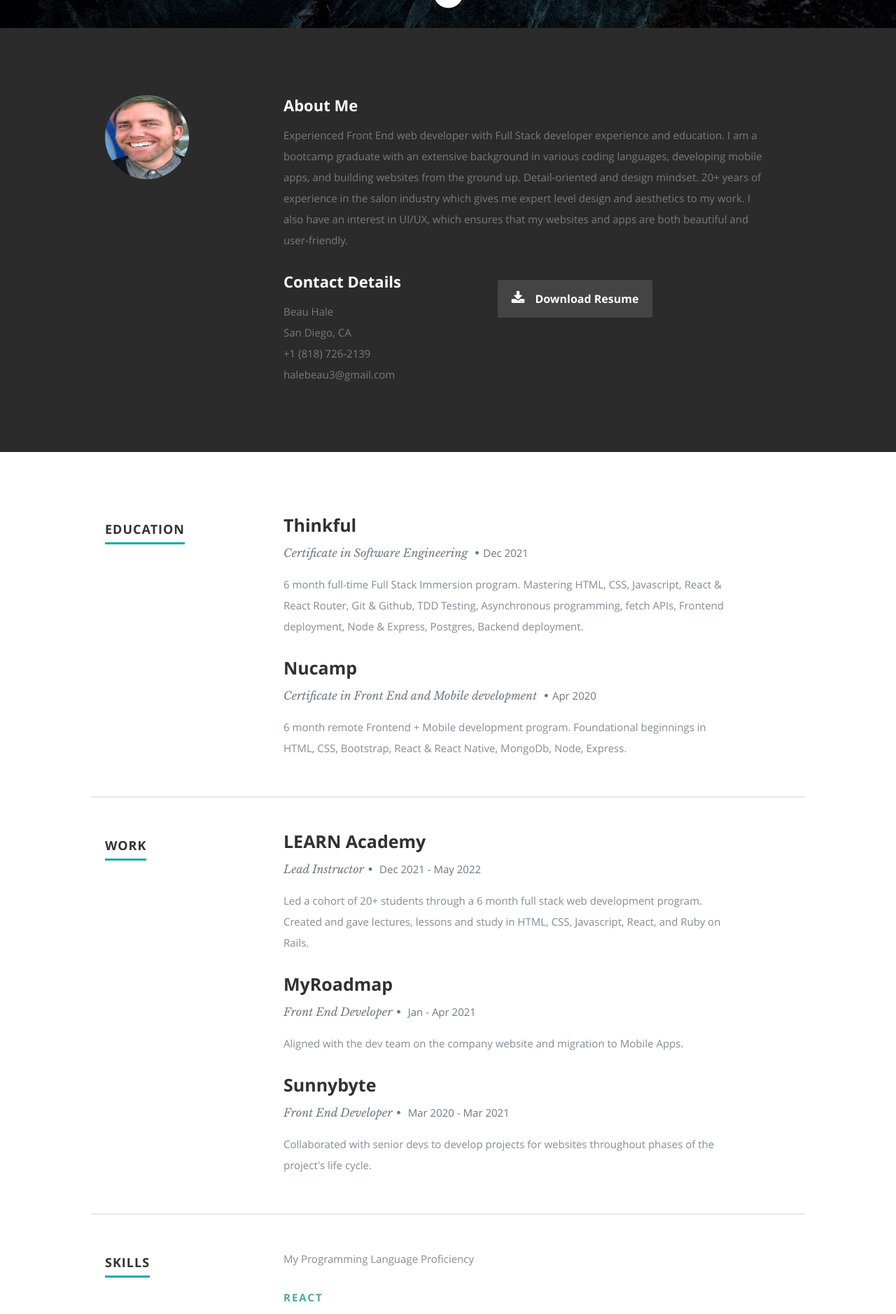
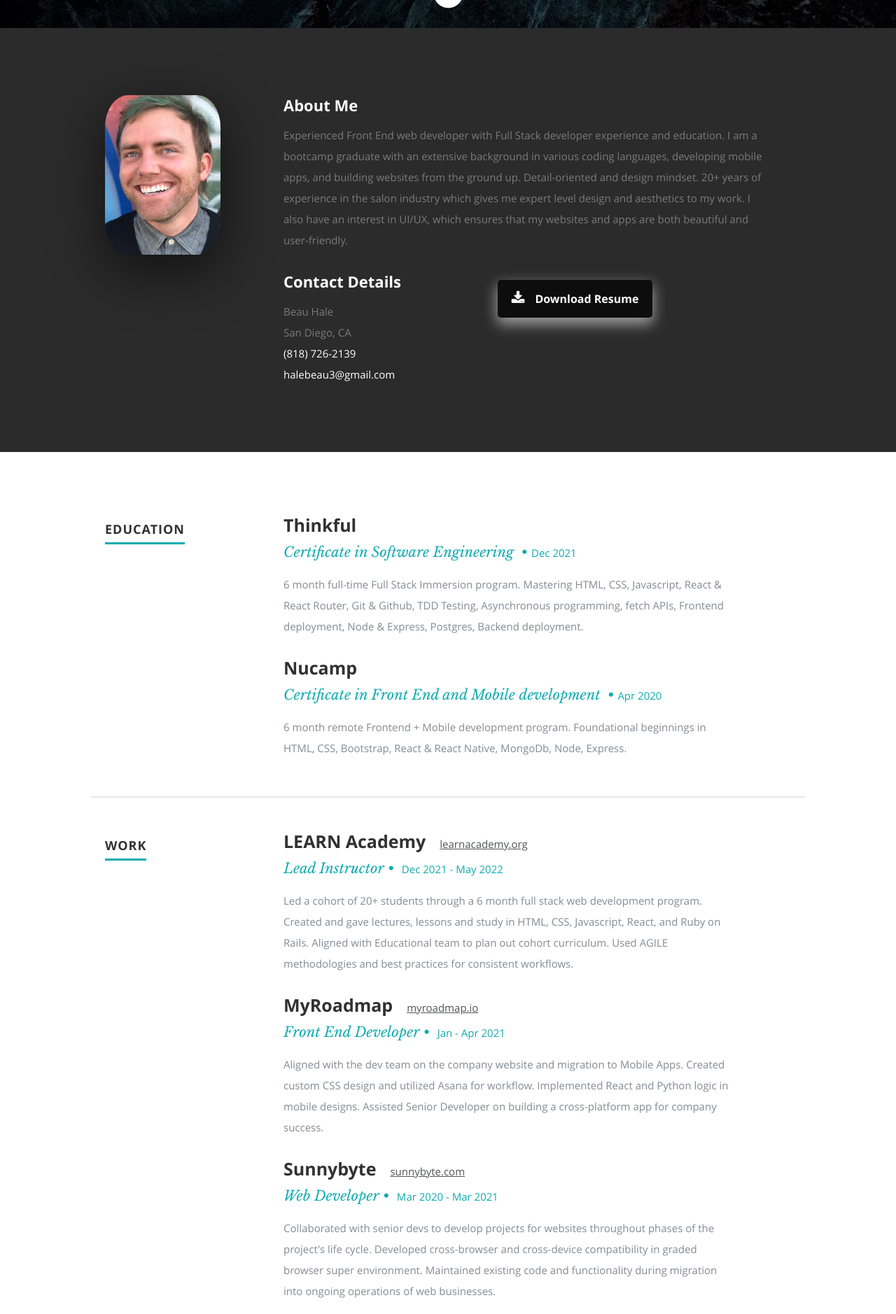
Before and after one commit to halebeau/Portfolio-Site, a React (Create React App) app: page / in a window 1280 px wide. Shown: the part 760-2638 px from the top of the page at 70% size. Built offline with nearby package versions, Linux system fonts and the light colour scheme.

Commit message:
Adde: hover to buttons, pdf to download button, external work links

```diff
--- a/public/css/default.css
+++ b/public/css/default.css
@@ -172,7 +172,7 @@
 
 #name {
   font-family: 'librebaskerville-italic', serif;
-  color: #F0B67F;
+  color: #f58f2a;
 }
 
 p { margin: 0 0 30px 0; }
--- a/public/css/layout.css
+++ b/public/css/layout.css
@@ -66,7 +66,7 @@
   color: #fff;
   letter-spacing: -2px;
   margin: 0 auto 18px auto;
-  text-shadow: 0px 1px 3px rgba(0, 0, 0, 0.8);
+  text-shadow: 0px 3px 3px rgba(171, 88, 5, 0.8);
 }
 header .banner-text h3 {
   font: 18px/1.9em "librebaskerville-regular", serif;
@@ -197,7 +197,7 @@
   background-color: transparent !important;
 }
 ul#nav li.current a {
-  color: #f77f00;
+  color: #d46c04;
 }
 
 /* ------------------------------------------------------------------ */
@@ -231,9 +231,19 @@
 }
 #about .profile-pic {
   position: relative;
-  width: 120px;
-  height: 120px;
-  border-radius: 100%;
+  width: 165px;
+  height: 228px;
+  border-radius: 20%;
+  box-shadow: 0px 22px 70px 4px rgba(0, 0, 0, 0.56);
+    -webkit-transition: all 0.6s cubic-bezier(0.165, 0.84, 0.44, 1);
+      transition: all 0.6s cubic-bezier(0.165, 0.84, 0.44, 1);
+}
+#about .profile-pic:hover {
+  box-shadow: 0px 12px 70px 1px rgb(0 204 204 / 0.7);
+  transform: scale(1.2, 1.2);
+}
+#about .profile-pic:hover::after {
+  opacity: 1;
 }
 #about .contact-details {
   width: 41.66667%;
@@ -247,11 +257,17 @@
 }
 #about .download .button {
   margin-top: 6px;
-  background: #444;
+  background: #0d0d0d;
+  border-radius: 5px;
+    box-shadow: 0 8px 20px 1px rgba(255, 255, 255, 0.56);
+      -webkit-transition: all 0.6s cubic-bezier(0.165, 0.84, 0.44, 1);
+      transition: all 0.6s cubic-bezier(0.165, 0.84, 0.44, 1);
 }
 #about .download .button:hover {
   background: #fff;
   color: #2b2b2b;
+  box-shadow: 0px 12px 70px 1px rgb(0 204 204 / 0.7);
+  transform: scale(1.2, 1.2);
 }
 #about .download .button i {
   margin-right: 15px;
@@ -269,13 +285,19 @@
   overflow: hidden;
 }
 
-#resume a,
+#resume a {
+  color: #535454;
+  margin-left: 20px;
+  font: 15px/24px "opensans-regular", sans-serif;
+  cursor: pointer;
+  text-decoration: underline;
+}
 #resume a:visited {
-  color: #11abb0;
+  color: inherit;
 }
 #resume a:hover,
 #resume a:focus {
-  color: #313131;
+  color: blue;
 }
 
 #resume h1 {
@@ -305,8 +327,8 @@
   border-bottom: 2px solid #e8e8e8;
 }
 #resume .info {
-  font: 16px/24px "librebaskerville-italic", serif;
-  color: #6e7881;
+  font: 20px/24px "librebaskerville-italic", serif;
+  color: #11abb0;
   margin-bottom: 18px;
   margin-top: 9px;
 }
@@ -958,6 +980,9 @@
   color: #fff;
   background-color: #11abb0;
 }
+.submit-form {
+  margin: 0 47%;
+}
 #contact button.submit {
   text-transform: uppercase;
   letter-spacing: 3px;
@@ -967,12 +992,17 @@
   cursor: pointer;
   height: auto;
   display: inline-block;
-  border-radius: 3px;
+  border-radius: 5px;
   margin-left: 26%;
+  box-shadow: 0 8px 20px 1px rgb(255, 255, 255, 0.2);
+  -webkit-transition: all 0.6s cubic-bezier(0.165, 0.84, 0.44, 1);
+    transition: all 0.6s cubic-bezier(0.165, 0.84, 0.44, 1);
 }
 #contact button.submit:hover {
   color: #0d0d0d;
   background: #fff;
+  box-shadow: 0px 12px 30px 1px rgb(0, 204, 204, 0.9);
+  transform: scale(1.2, 1.2);
 }
 #contact span.required {
   color: #11abb0;
--- a/public/css/media-queries.css
+++ b/public/css/media-queries.css
@@ -50,8 +50,8 @@
    /* About Section
    ------------------------------------------------------------------- */
    #about .profile-pic {
-      width: 114px;
-      height: 114px;
+      width: 148px;
+      height: 196px;
       margin-left: 12px;
    }
    #about .contact-details { width: 50%; }
@@ -309,6 +309,9 @@
       width: 100%;
    }
    #contact button.submit { margin: 30px 0 24px 0; }
+  .submit-form {
+    margin: 0 auto;
+  }
    #message-warning, #message-success {
       width: 100%;
       margin-left: 0;
--- a/public/resumeData.json
+++ b/public/resumeData.json
@@ -5,15 +5,15 @@
     "description": "I eat, sleep and breathe HTML, CSS, Javascript and React",
     "image": "profilepic.png",
     "bio": "Experienced Front End web developer with Full Stack developer experience and education. I am a bootcamp graduate with an extensive background in various coding languages, developing mobile apps, and building websites from the ground up. Detail-oriented and design mindset. 20+ years of experience in the salon industry which gives me expert level design and aesthetics to my work. I also have an interest in UI/UX, which ensures that my websites and apps are both beautiful and user-friendly.",
-    "contactmessage": "Get in touch with me to be a part of the PAPA fam!",
+    "contactmessage": "Get in touch with me!  I would love to talk.",
     "email": "halebeau3@gmail.com",
-    "phone": "+1 (818) 726-2139",
+    "phone": "(818) 726-2139",
     "address": {
       "city": "San Diego,",
       "state": "CA"
     },
     "website": "",
-    "resumedownload": "https://docs.google.com/document/d/1YO0qjrOb60hSU25em-yWdw1qNirWlW8fb16Z1oeerOI/edit?usp=sharing",
+    "resumedownload": "Beau-Hale-Resume.pdf",
     "social": [
       {
         "name": "facebook",
@@ -56,39 +56,45 @@
     "work": [
       {
         "company": "LEARN Academy",
+        "site": "learnacademy.org",
+        "website": "https://www.learnacademy.org",
         "title": "Lead Instructor",
         "years": "Dec 2021 - May 2022",
-        "description": "Led a cohort of 20+ students through a 6 month full stack web development program.  Created and gave lectures, lessons and study in HTML, CSS, Javascript, React, and Ruby on Rails."
+        "description": "Led a cohort of 20+ students through a 6 month full stack web development program.  Created and gave lectures, lessons and study in HTML, CSS, Javascript, React, and Ruby on Rails.  Aligned with Educational team to plan out cohort curriculum.  Used AGILE methodologies and best practices for consistent workflows."
       },
       {
         "company": "MyRoadmap",
+        "site": "myroadmap.io",
+        "website": "https://www.myroadmap.io",
         "title": "Front End Developer",
         "years": "Jan - Apr 2021",
-        "description": "Aligned with the dev team on the company website and migration to Mobile Apps."
+        "description": "Aligned with the dev team on the company website and migration to Mobile Apps. Created custom CSS design and utilized Asana for workflow.  Implemented React and Python logic in mobile designs.  Assisted Senior Developer on building a cross-platform app for company success."
       },
       {
         "company": "Sunnybyte",
-        "title": "Front End Developer",
+        "site": "sunnybyte.com",
+        "website": "https://www.sunnybyte.com",
+        "title": "Web Developer",
         "years": "Mar 2020 - Mar 2021",
-        "description": "Collaborated with senior devs to develop projects for websites throughout phases of the project's life cycle."
+        "description": "Collaborated with senior devs to develop projects for websites throughout phases of the project's life cycle.  Developed cross-browser and cross-device compatibility in graded browser super environment.  Maintained existing code and functionality during migration into ongoing operations of web businesses."
       }
     ],
     "skills": [
       {
         "name": "React",
-        "level": "70%"
+        "level": "60%"
       },
       {
         "name": "CSS",
         "level": "85%"
       },
       {
+        "name": "JavaScript",
+        "level": "70%"
+      },
+      {
         "name": "Git",
         "level": "90%"
-      },
-      {
-        "name": "JavaScript",
-        "level": "70%"
       },
       {
         "name": "Web Development",
--- a/src/Components/About.js
+++ b/src/Components/About.js
@@ -1,4 +1,5 @@
 import React from "react";
+
 
 const About = ({ data }) => {
   if (data) {
@@ -16,11 +17,7 @@
     <section id="about">
       <div className="row">
         <div className="three columns">
-          <img
-            className="profile-pic"
-            src={profilepic}
-            alt="Beau Hale's Pic"
-          />
+          <img className="profile-pic" src={profilepic} alt="Beau Hale's Pic" />
         </div>
         <div className="nine columns main-col">
           <h2>About Me</h2>
@@ -36,14 +33,24 @@
                   {city} {state}
                 </span>
                 <br />
-                <span>{phone}</span>
+                <span>
+                  <a href="tel:818-726-2139">{phone}</a>
+                </span>
                 <br />
-                <span>{email}</span>
+                <span>
+                  <a href="mailto: halebeau3@gmail.com">{email}</a>
+                </span>
               </p>
             </div>
             <div className="columns download">
               <p>
-                <a href={resumeDownload} className="button" target="_blank" rel="noreferrer">
+                <a
+                  href={resumeDownload}
+                  download="Beau Hale Resume"
+                  className="button"
+                  target="_blank"
+                  rel="noreferrer"
+                >
                   <i className="fa fa-download"></i>Download Resume
                 </a>
               </p>
@@ -52,7 +59,7 @@
         </div>
       </div>
     </section>
-  );
+  )
 };
 
 export default About;
--- a/src/Components/Contact.js
+++ b/src/Components/Contact.js
@@ -102,7 +102,7 @@
                 ></textarea>
               </div>
 
-              <div>
+              <div className="submit-form">
                 <button onClick={submitForm} type="submit" className="submit">
                   Submit
                 </button>
@@ -124,18 +124,19 @@
               {contactName}
               <br />
               {contactEmail}
+              {street}
               <br />
+              {city} {state} {zip}
               <br />
-              {street} <br />
-              {city}, {state} {zip}
-              <br />
-              <span>{phone}</span>
+              <span>
+                <a href="tel:818-726-2139">{phone}</a>
+              </span>
             </p>
           </div>
         </aside>
       </div>
     </section>
-  );
+  )
 };
 
 export default Contact;
--- a/src/Components/Resume.js
+++ b/src/Components/Resume.js
@@ -19,14 +19,19 @@
     var work = data.work.map(function (work) {
       return (
         <div key={work.company}>
-          <h3>{work.company}</h3>
+          <h3>
+            {work.company}
+            <a href={work.website} target="_blank" rel="noreferrer">
+              {work.site}
+            </a>
+          </h3>
           <p className="info">
             {work.title}
             <span>&bull;</span> <em className="date">{work.years}</em>
           </p>
           <p>{work.description}</p>
         </div>
-      );
+      )
     });
     var skills = data.skills.map(function (skills) {
       var className = "bar-expand " + skills.name.toLowerCase();
```
